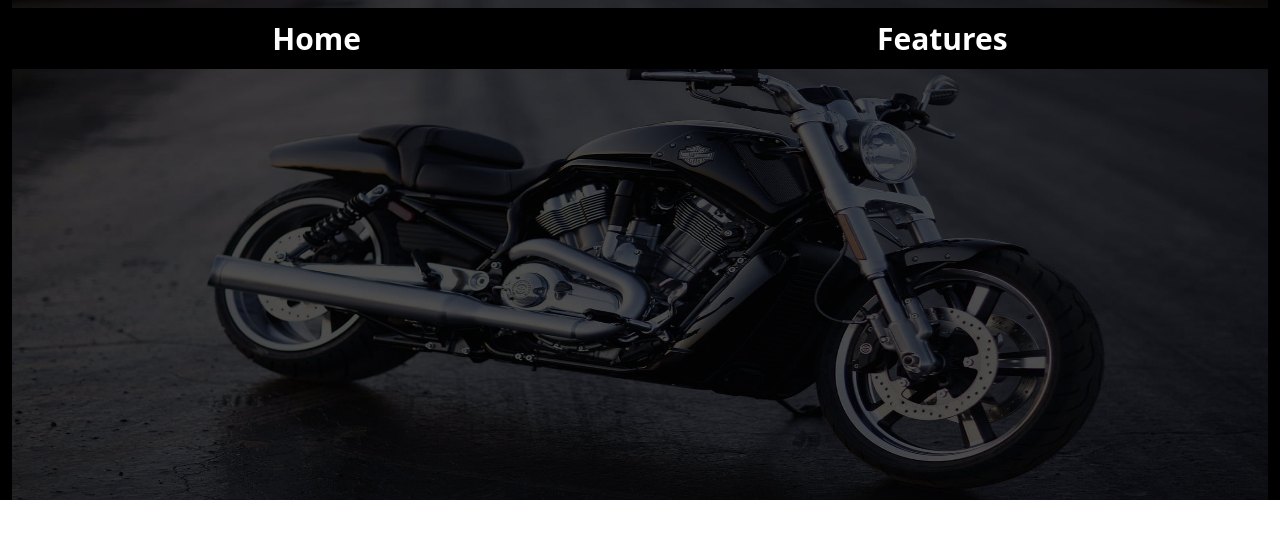
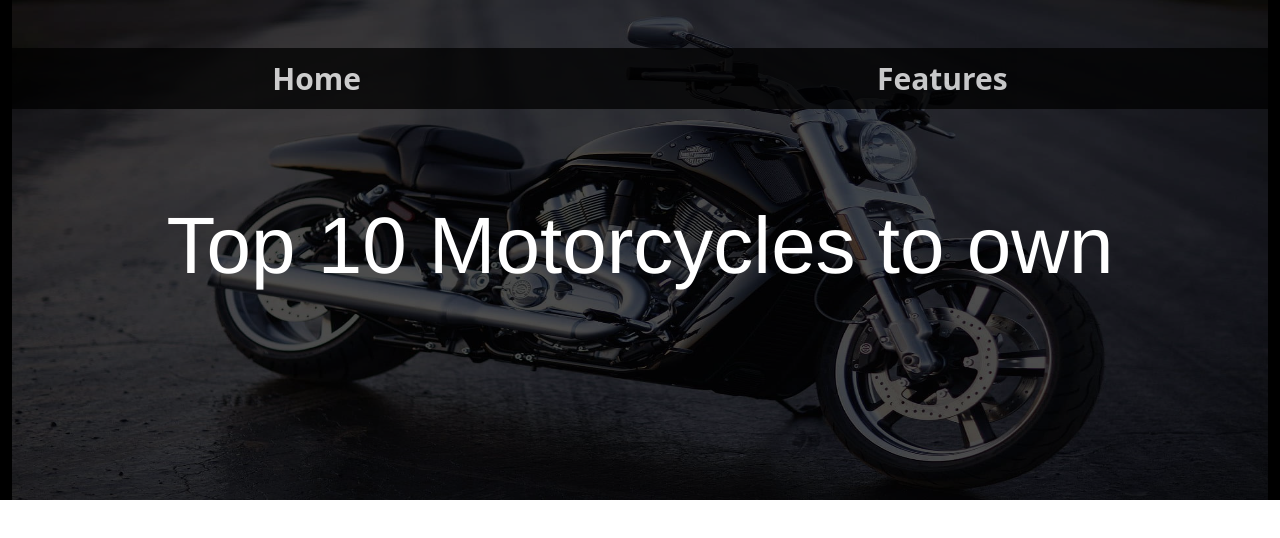
Before and after one commit to DPattonINIT/TopTenList, a plain HTML site: page motorcyclepg1.html in a window 1280 px wide. Drawn offline with nearby package versions, Linux system fonts and the light colour scheme.

Commit message:
font update and nav bar

```diff
--- a/motorcyclepg1.html
+++ b/motorcyclepg1.html
@@ -17,17 +17,23 @@
     <div class="title-Container-Mpg1 container-fluid">
       <div class="title-background">
         <img
-          src="./Assets/Motorcycles/MotorCycles/Harley Davidson (title).jpg"
-          alt="picture f motorcycle"/>
+        src="./Assets/Motorcycles/MotorCycles/Harley Davidson (title).jpg"
+        alt="picture f motorcycle"
+        />
       </div>
     </div>
+    <div class="title-text-box container-fluid">
+      <h1>Top 10 Motorcycles to own</h1>
+    </div>
 
-    <nav class="navbar navbar-expand-lg bg-body-white ">
-      <div class="container-fluid bg-black">
-        <div class="collapse navbar-collapse " id="navbarNav">
+    <nav class="navbar navbar-expand-lg bg-body-white pt-5">
+      <div class="container-fluid bg-black opacity-75">
+        <div class="collapse navbar-collapse" id="navbarNav">
           <ul class="navbar-nav">
             <li class="nav-item">
-              <a class="nav-link active text-white" aria-current="page" href="#">Home</a>
+              <a class="nav-link active text-white" aria-current="page" href="#"
+                >Home</a
+              >
             </li>
             <li class="nav-item">
               <a class="nav-link text-white" href="#">Features</a>
@@ -38,25 +44,6 @@
     </nav>
 
 
-
-
-
-
-
-
-
-
-
-
-
-
-
-
-
-
-
-
-
     <script
       src="https://cdn.jsdelivr.net/npm/bootstrap@5.3.3/dist/js/bootstrap.bundle.min.js"
       integrity="sha384-YvpcrYf0tY3lHB60NNkmXc5s9fDVZLESaAA55NDzOxhy9GkcIdslK1eN7N6jIeHz"
--- a/styles/styles.css
+++ b/styles/styles.css
@@ -1,3 +1,9 @@
+/*font style
+font-family: Bahnschrift, "DIN Alternate", "Franklin Gothic Medium",
+    "Nimbus Sans Narrow", sans-serif-condensed, sans-serif;
+*/
+
+
 /*index*/
 
 /*motorcycle page 1*/
@@ -15,13 +21,25 @@
   height: 100%;
   opacity: 30%;
 }
-
-#navbarNav{
- justify-content: space-evenly;
-
+#navbarNav {
+  justify-content: space-evenly;
 }
-.navbar-nav{
-    font-weight: bold;
-    gap: 500px;
-    font-size: 30px;
+.navbar-nav {
+  font-weight: bold;
+  gap: 500px;
+  font-size: 30px;
 }
+.title-text-box {
+  position: absolute;
+  margin-top: 150px;
+  height: 200px;
+  display: flex;
+  justify-content: center;
+  align-items: center;
+}
+.title-text-box h1 {
+  color: white;
+  font-size: 80px;
+  font-family: Bahnschrift, "DIN Alternate", "Franklin Gothic Medium",
+    "Nimbus Sans Narrow", sans-serif-condensed, sans-serif;
+}
```
